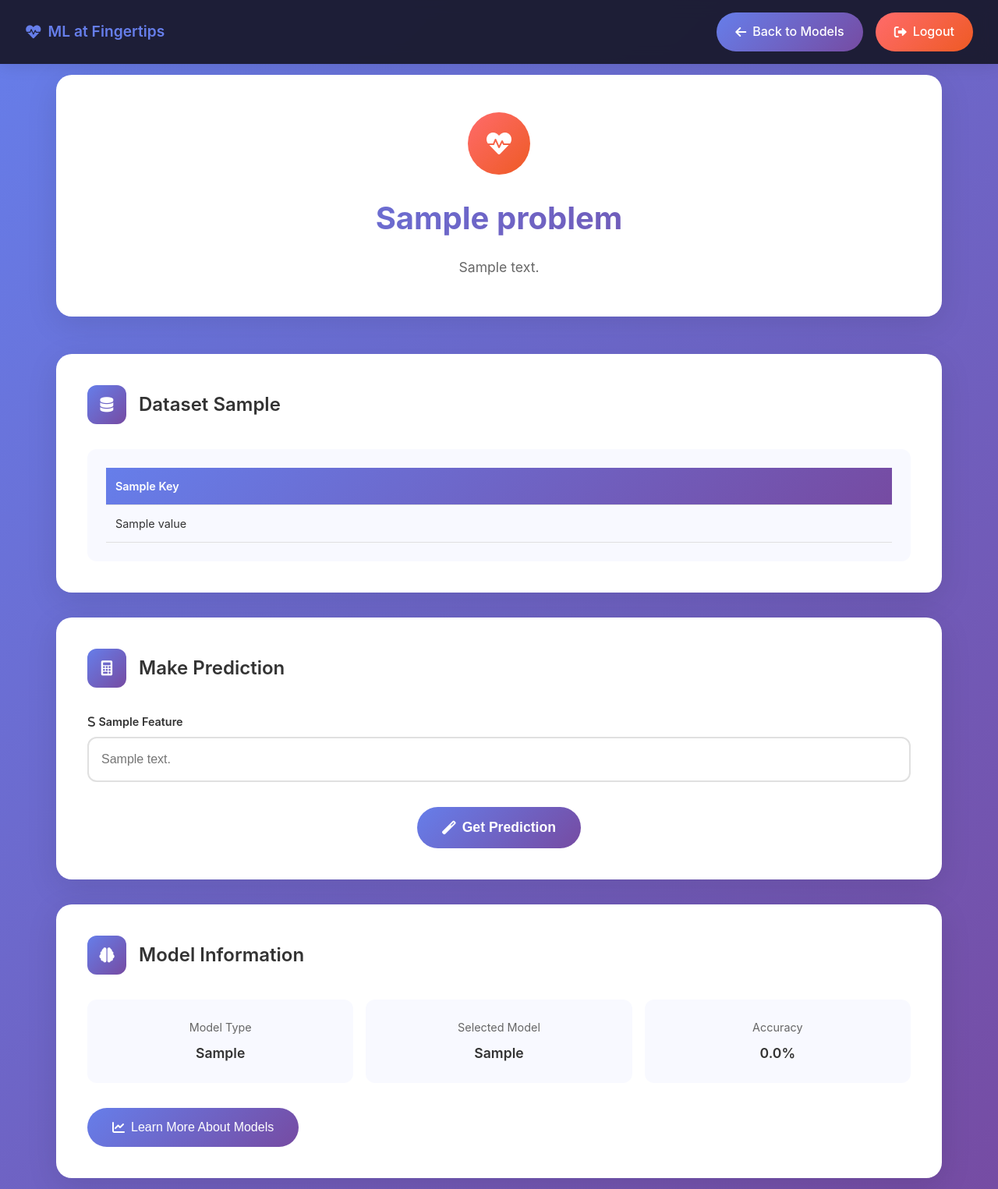
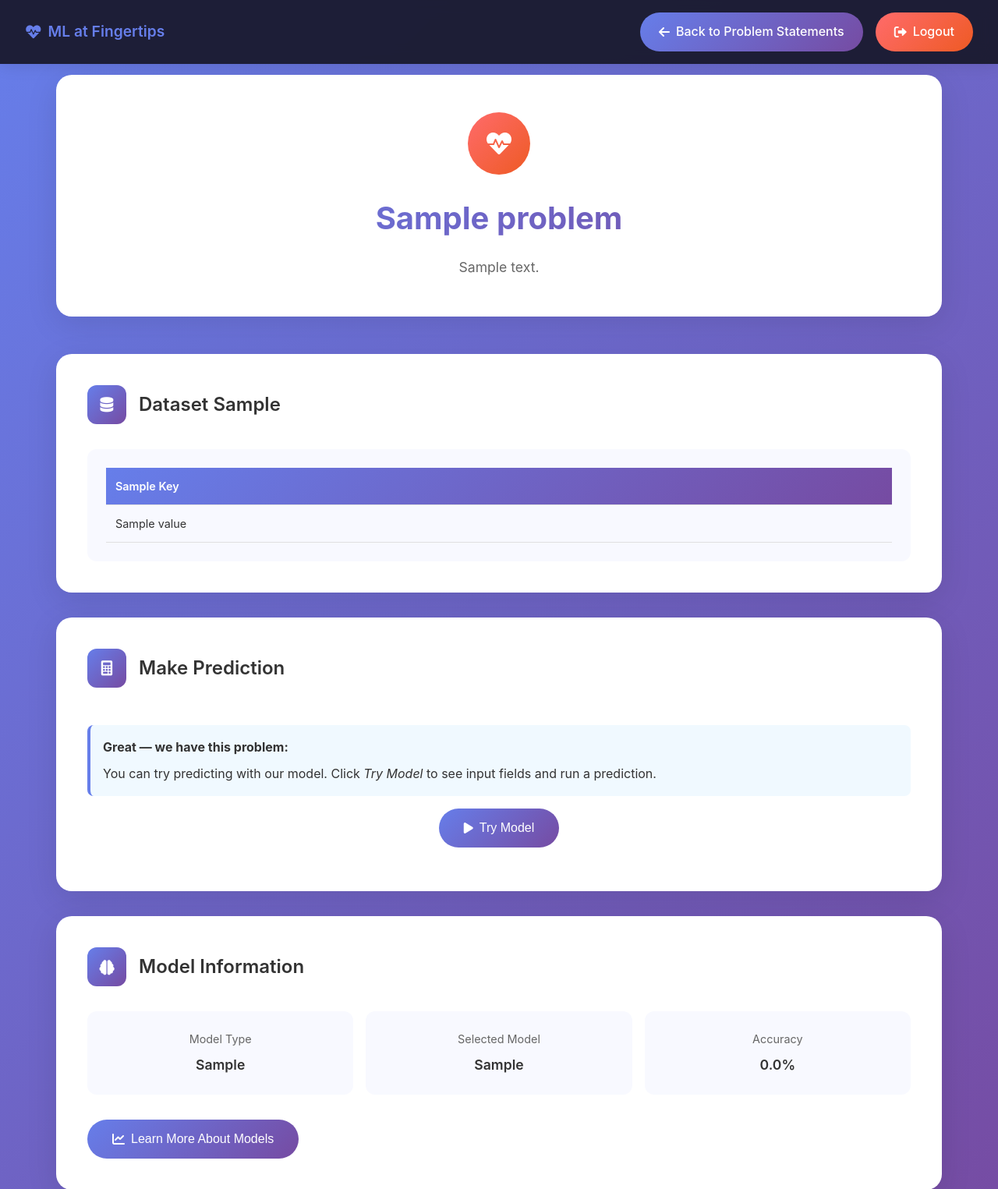
Before and after one commit to abdullahasas15/ML_AT_FINGERTIPS, a Django app: template classifier/templates/model_detail.html in a window 1280 px wide. Shown: the top 1525 px of the page at 78% size. Run offline with Django 5.2, Linux system fonts and the light colour scheme; the template is opened without the code that fills it: most values are stand-ins (such as "Sample title", 1, 10 or a date in 2020); data that the repository does not hold is empty; parts of the project's set-up code (start-up, migrations or seed data) failed here and were passed over.

Commit message:
model 1 ui

```diff
--- a/classifier/templates/model_detail.html
+++ b/classifier/templates/model_detail.html
@@ -234,6 +234,16 @@
             transition: all 0.3s ease;
             background: white;
             min-height: 58px;
+        }
+
+        /* Helper: full description under inputs (prevents truncation) */
+        .feature-desc {
+            margin-top: 0.5rem;
+            color: #666;
+            font-size: 0.9rem;
+            line-height: 1.3;
+            white-space: normal; /* allow wrapping */
+            word-break: break-word;
         }
 
         .form-group input:focus,
@@ -536,7 +546,7 @@
         <div class="nav-actions">
             <a href="{% url 'models1_view' %}" class="nav-btn back-btn">
                 <i class="fas fa-arrow-left"></i>
-                Back to Models
+                Back to Problem Statements
             </a>
             <a href="/accounts/logout/" class="nav-btn logout-btn">
                 <i class="fas fa-sign-out-alt"></i>
@@ -573,7 +583,8 @@
                         </tr>
                     </thead>
                     <tbody>
-                        {% for row in problem.dataset_sample %}
+                        {# Show only first two rows to build curiosity #}
+                        {% for row in problem.dataset_sample|slice:":2" %}
                         <tr>
                             {% for value in row.values %}
                                 <td>{{ value }}</td>
@@ -593,16 +604,27 @@
                 </div>
                 <h2 class="card-title">Make Prediction</h2>
             </div>
+            <!-- Step 1: confirmation + Try Model button. Inputs hidden until user opts in -->
+            <div id="confirmation" style="padding:1rem 0;">
+                <div style="background:#f0f9ff;border-left:4px solid #667eea;padding:1rem;border-radius:8px;">
+                    <strong>Great — we have this problem:</strong>
+                    <div style="margin-top:0.5rem;">You can try predicting with our model. Click <em>Try Model</em> to see input fields and run a prediction.</div>
+                </div>
+                <div style="margin-top:1rem;text-align:center;">
+                    <button class="btn" id="tryModelBtn"><i class="fas fa-play"></i> Try Model</button>
+                </div>
+            </div>
 
-            <form id="predictionForm">
-                <div class="form-grid">
+            <!-- Hidden form: revealed after clicking Try Model -->
+            <form id="predictionForm" style="display:none;">
+                <div class="form-grid" id="featuresGrid">
                     {% for feature, description in problem.features_description.items %}
                     <div class="form-group">
                         <label for="{{ feature }}">
-                            <i class="fas fa-{{ feature|slice:':1'|lower }}"></i>
                             {{ feature|title }}
                         </label>
-                        <input type="number" id="{{ feature }}" name="{{ feature }}" step="any" required placeholder="{{ description }}">
+                        <input type="number" id="{{ feature }}" name="{{ feature }}" step="any" required title="{{ description }}">
+                        <div class="feature-desc">{{ description }}</div>
                     </div>
                     {% endfor %}
                 </div>
@@ -682,6 +704,14 @@
     </div>
 
     <script>
+        // Toggle to reveal the input form when user clicks Try Model
+        document.getElementById('tryModelBtn').addEventListener('click', function() {
+            document.getElementById('confirmation').style.display = 'none';
+            document.getElementById('predictionForm').style.display = 'block';
+            // Scroll to form
+            document.getElementById('predictionForm').scrollIntoView({ behavior: 'smooth' });
+        });
+
         document.getElementById('predictionForm').addEventListener('submit', async function(e) {
             e.preventDefault();
 
```
Also changed, not shown: classifier/templates/models1.html (+9 -27 lines).
